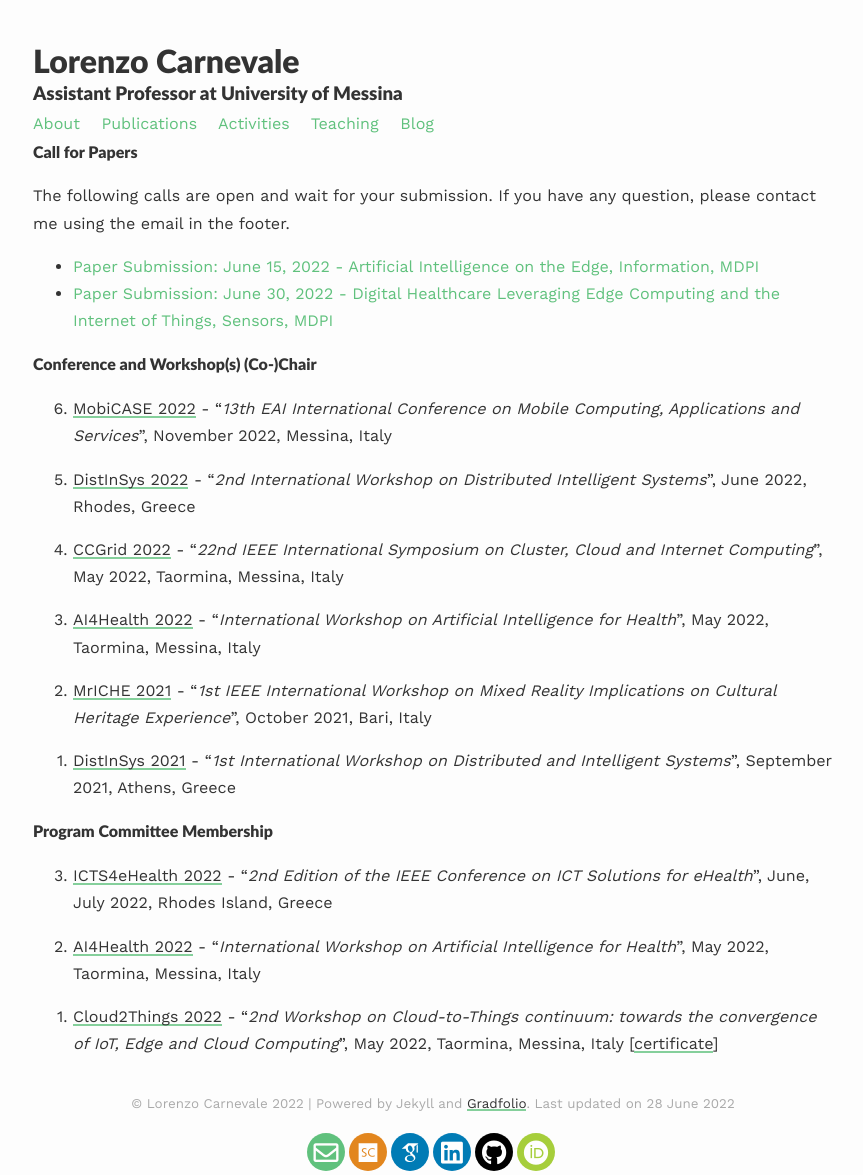
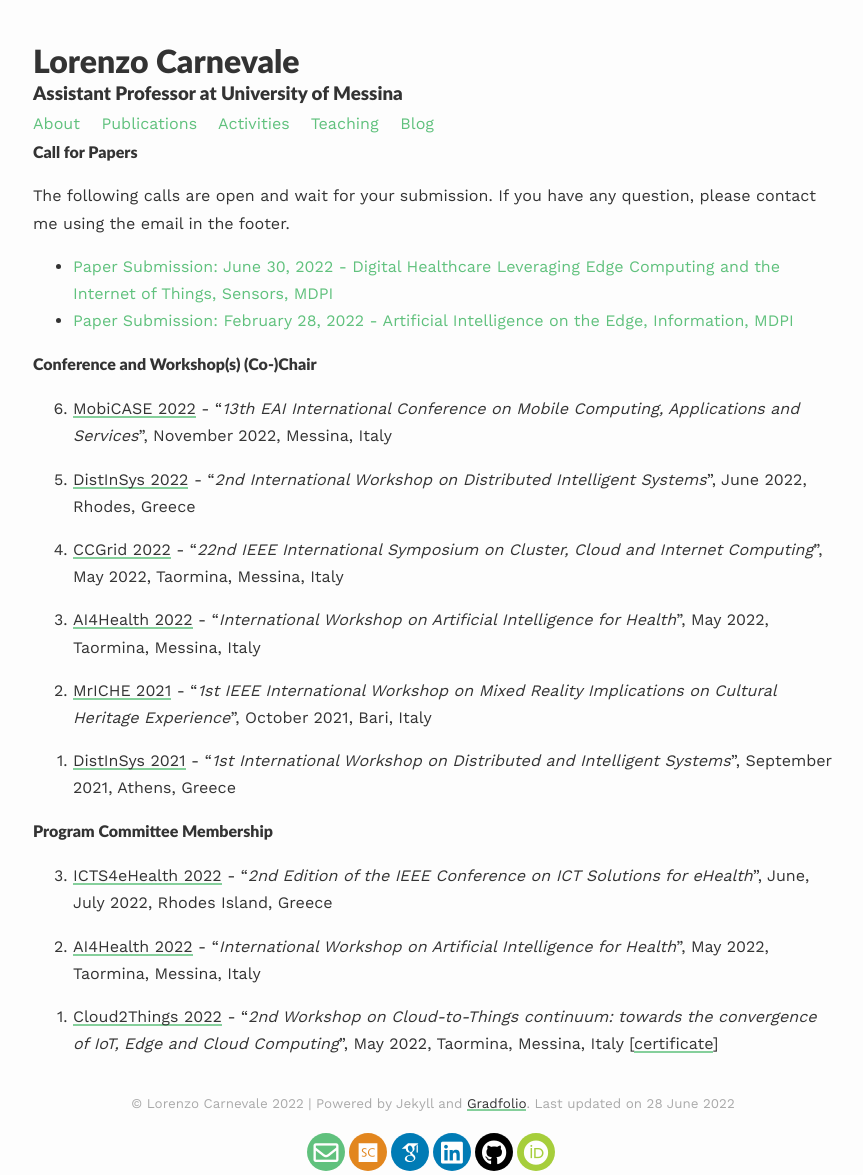
Before and after one commit to lcarnevale/lcarnevale.github.io, a Jekyll site: the page built from _pages/activities.md, in a window 1280 px wide. Shown: the whole page, without its empty margins (207-1070 px from the left). Built offline with Jekyll 4.4.1, drawn with Linux system fonts in a browser that asks for light colours; nearby versions of some CDN libraries; some web fonts are replaced.

Commit message:
update si deadline

```diff
--- a/_pages/activities.md
+++ b/_pages/activities.md
@@ -8,8 +8,8 @@ published: true
 #### Call for Papers
 The following calls are open and wait for your submission. If you have any question, please contact me using the email in the footer.
 
-- [Paper Submission: June 15, 2022 - Artificial Intelligence on the Edge, Information, MDPI](https://www.mdpi.com/journal/information/special_issues/AI_on_the_edge)
 - [Paper Submission: June 30, 2022 - Digital Healthcare Leveraging Edge Computing and the Internet of Things, Sensors, MDPI](https://www.mdpi.com/journal/sensors/special_issues/digihealth_IoT)
+- [Paper Submission: February 28, 2022 - Artificial Intelligence on the Edge, Information, MDPI](https://www.mdpi.com/journal/information/special_issues/AI_on_the_edge)
 
 #### Conference and Workshop(s) (Co-)Chair
 0. [MobiCASE 2022](https://mobicase.eai-conferences.org/2022) - "<i>13th EAI International Conference on Mobile Computing, Applications and Services</i>", November 2022, Messina, Italy
```
